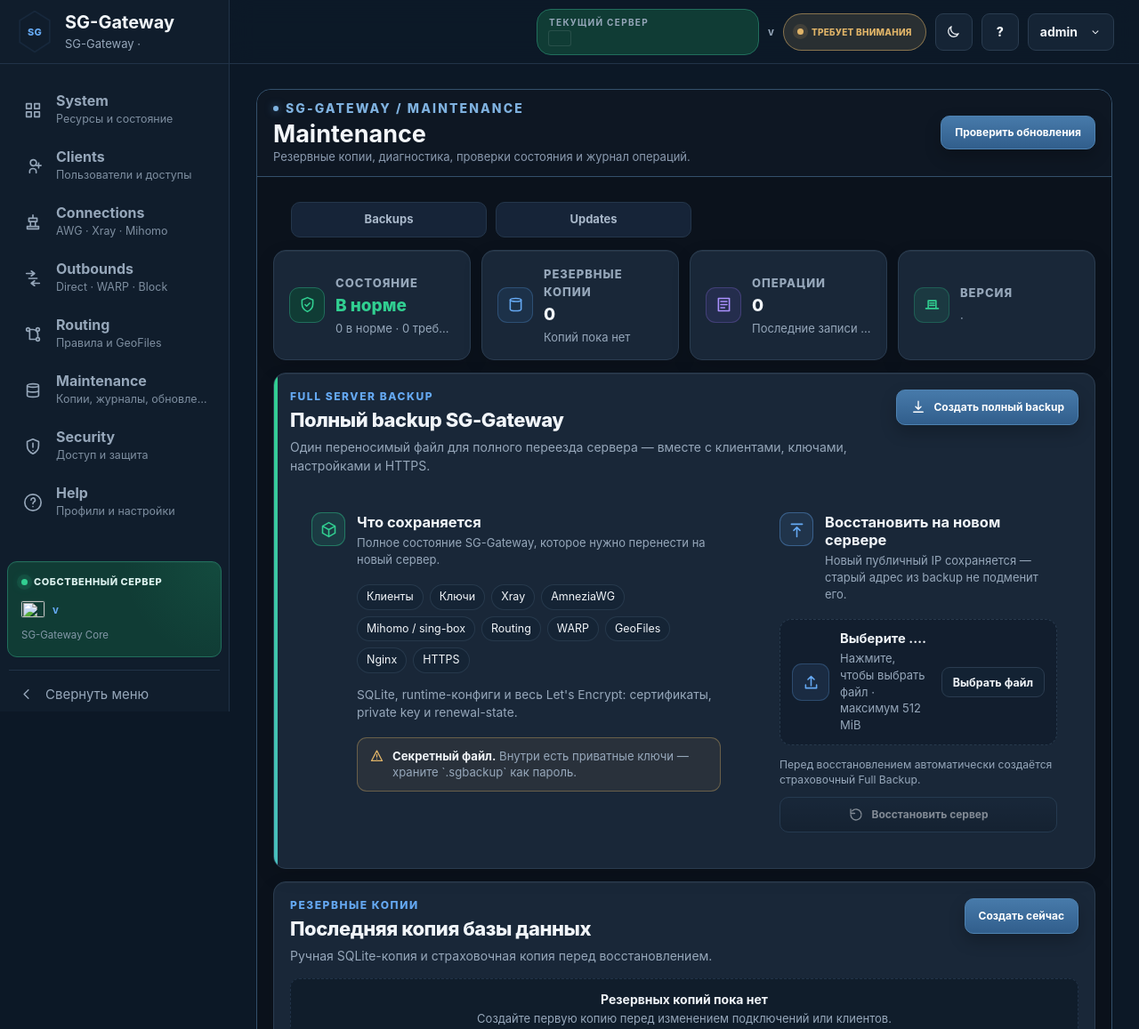
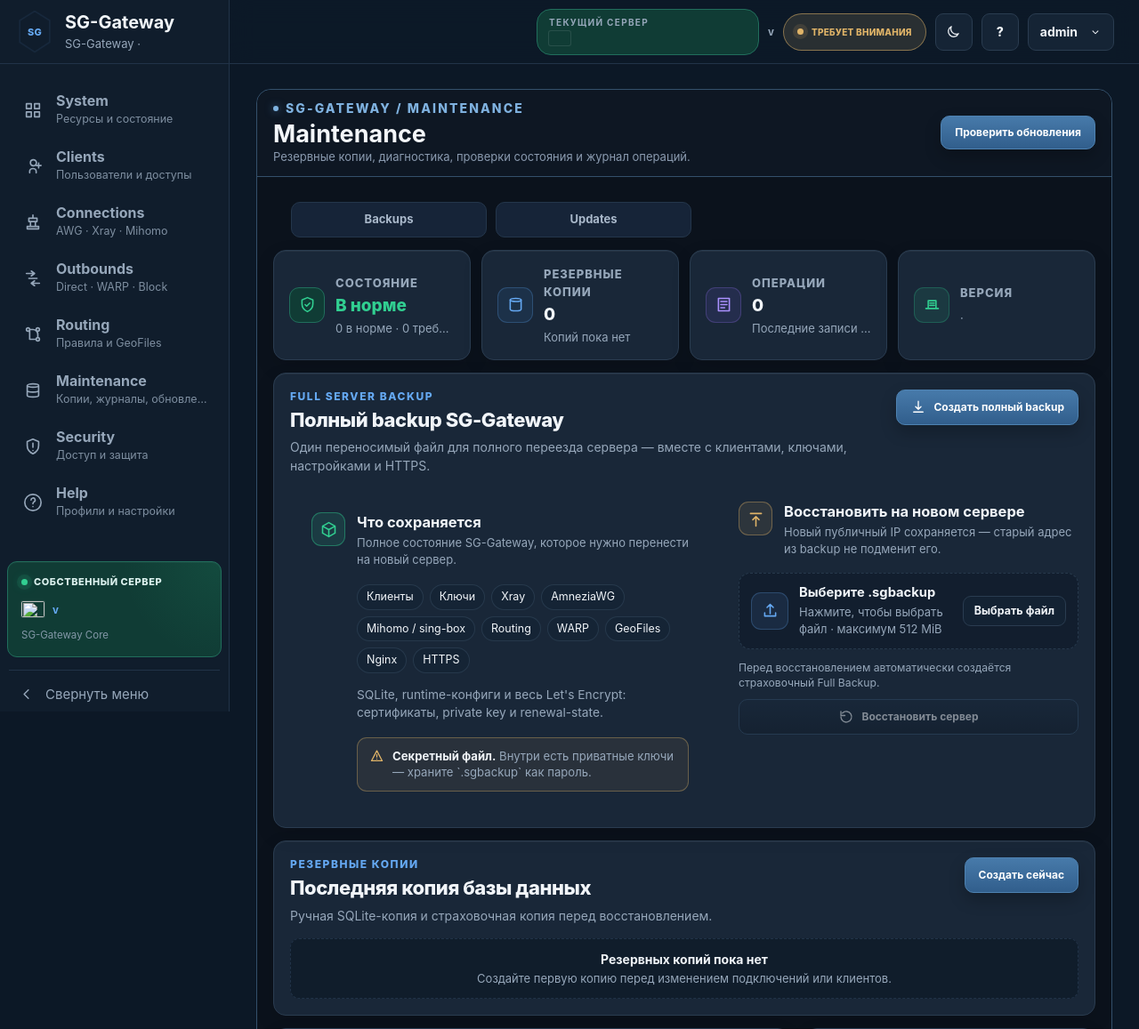
Before and after one commit to s-gor/sg-gateway, a Python web app: template app/web/templates/maintenance.html in a window 1280 px wide. Shown: the top 1157 px of the page at 89% size. Run offline with Jinja, Linux system fonts and the light colour scheme; the template is opened without the code that fills it, so the values that code supplies are empty.

Commit message:
Refine Full Backup restore action layout

```diff
--- a/app/web/static/sg-full-backup-v1.css
+++ b/app/web/static/sg-full-backup-v1.css
@@ -1,17 +1,11 @@
-/* SG-Gateway 0.1.0-021.12 · Full Backup UI V2
-   Visual-only polish. Backup/restore runtime is intentionally untouched. */
+/* SG-Gateway 0.1.0-022.05 · Full Backup UI V3
+   Visual-only refinement. Backup/restore runtime is intentionally untouched. */
 .sg-full-backup-card{
   position:relative;
   overflow:hidden;
-  isolation:isolate;
 }
-.sg-full-backup-card::before{
-  content:"";
-  position:absolute;
-  inset:0 auto 0 0;
-  width:4px;
-  background:linear-gradient(180deg,var(--sg-green),color-mix(in srgb,var(--sg-green) 55%,var(--sg-blue)));
-}
+/* The old decorative release stripe consumed visual weight without carrying state. */
+.sg-full-backup-card::before{display:none!important;content:none!important}
 .sg-full-backup-head{align-items:flex-start;gap:24px}
 .sg-full-backup-head>div{max-width:980px}
 .sg-full-backup-head h2{margin-bottom:7px}
@@ -30,15 +24,26 @@
 }
 .sg-full-backup-grid{
   display:grid;
-  grid-template-columns:minmax(0,1.45fr) minmax(360px,.75fr);
-  gap:18px;
+  grid-template-columns:minmax(0,1.45fr) minmax(390px,.75fr);
+  gap:24px;
   margin-top:20px;
-  align-items:stretch;
+  align-items:start;
 }
-.sg-full-backup-note,.sg-full-restore-box{
+.sg-full-backup-note{
   min-width:0;
   padding:22px 24px;
   border-radius:16px!important;
+}
+/* Restore is an action zone, not a second heavy card inside the Full Backup card. */
+.sg-full-restore-box{
+  min-width:0;
+  align-self:start;
+  padding:10px 0 0 8px!important;
+  border:0!important;
+  border-radius:0!important;
+  background:transparent!important;
+  box-shadow:none!important;
+  backdrop-filter:none!important;
 }
 .sg-full-section-title{
   display:flex;
@@ -72,9 +77,9 @@
   background:color-mix(in srgb,var(--sg-green) 12%,transparent);
 }
 .sg-full-section-icon.restore{
-  color:var(--sg-blue);
-  border-color:color-mix(in srgb,var(--sg-blue) 38%,transparent);
-  background:color-mix(in srgb,var(--sg-blue) 10%,transparent);
+  color:var(--sg-yellow);
+  border-color:color-mix(in srgb,var(--sg-yellow) 38%,transparent);
+  background:color-mix(in srgb,var(--sg-yellow) 10%,transparent);
 }
 .sg-full-section-icon svg{width:21px!important;height:21px!important}
 .sg-full-backup-components{
@@ -120,7 +125,7 @@
   color:var(--sg-yellow);
 }
 .sg-full-backup-warning strong{display:inline;color:var(--sg-text)}
-.sg-full-upload{display:grid;gap:14px;margin-top:18px}
+.sg-full-upload{display:grid;gap:13px;margin-top:17px}
 .sg-full-file-input{
   position:absolute!important;
   width:1px!important;
@@ -223,15 +228,36 @@
   line-height:1.38;
 }
 .sg-full-restore-actions .sg-full-restore-button{
-  flex:1 1 190px;
+  flex:1 1 168px;
   min-width:0;
   max-width:100%;
+  min-height:42px;
+}
+/* Verify is safe/read-only, so it stays cool and neutral. */
+.sg-full-restore-actions .sg-full-verify-button{
+  border-color:color-mix(in srgb,var(--sg-blue) 42%,var(--sg-line));
+  background:color-mix(in srgb,var(--sg-blue) 13%,var(--sg-panel));
+  color:color-mix(in srgb,var(--sg-blue) 88%,white);
+}
+/* Restore is destructive-ish: use the same amber/brown visual language as disable actions. */
+.sg-full-restore-actions [data-sg-full-restore-button]{
+  border-color:color-mix(in srgb,var(--sg-yellow) 58%,#6f4728);
+  background:linear-gradient(180deg,
+    color-mix(in srgb,var(--sg-yellow) 44%,#8a5b30),
+    color-mix(in srgb,var(--sg-yellow) 31%,#6b4427));
+  color:#fff5df;
+  box-shadow:0 8px 18px color-mix(in srgb,#4f321d 24%,transparent);
+}
+.sg-full-restore-actions [data-sg-full-restore-button]:not(:disabled):hover{
+  border-color:color-mix(in srgb,var(--sg-yellow) 72%,#7a4c28);
+  filter:brightness(1.06);
 }
 .sg-full-restore-button:disabled{
   opacity:.46!important;
   cursor:not-allowed!important;
   filter:saturate(.35);
   transform:none!important;
+  box-shadow:none!important;
 }
 .sg-full-backup-latest{
   display:flex;
@@ -285,13 +311,17 @@ html[data-theme="light"] .sg-full-backup-components em{
   background:rgba(255,255,255,.38);
 }
 @media(max-width:1050px){
-  .sg-full-backup-grid{grid-template-columns:1fr}
+  .sg-full-backup-grid{grid-template-columns:1fr;gap:18px}
+  .sg-full-restore-box{
+    padding:18px 0 0!important;
+    border-top:1px solid var(--sg-line-soft)!important;
+  }
   .sg-full-restore-note{max-width:none}
 }
 @media(max-width:700px){
   .sg-full-backup-head{display:grid!important}
   .sg-full-backup-head form,.sg-full-create{width:100%}
-  .sg-full-backup-note,.sg-full-restore-box{padding:18px}
+  .sg-full-backup-note{padding:18px}
   .sg-full-backup-components,.sg-full-backup-detail,.sg-full-backup-warning{margin-left:0}
   .sg-full-file-picker{grid-template-columns:40px minmax(0,1fr)}
   .sg-full-file-action{grid-column:1/-1;width:100%}
```
